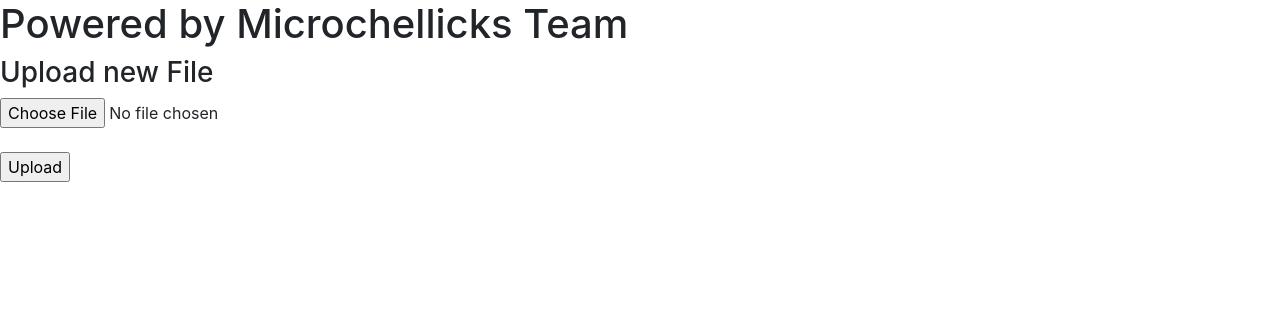
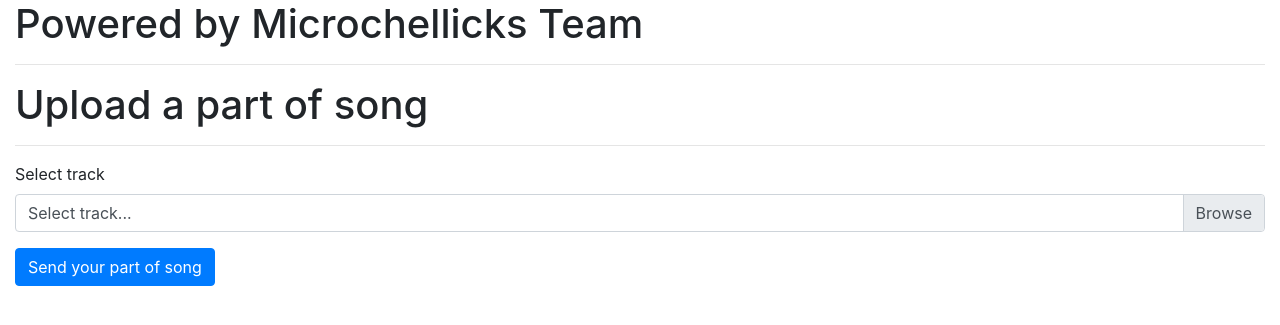
Before and after one commit to muknta/int20h, a Flask app: page / in a window 1280 px wide. Shown: the top 325 px of the page. Run offline with Flask 2, Linux system fonts and the light colour scheme; some libraries are stand-ins or nearby versions.

Commit message:
Add function for uploading file that correct works!

```diff
--- a/app/routes.py
+++ b/app/routes.py
@@ -8,33 +8,57 @@ from flask import flash, redirect, url_for
 from werkzeug.utils import secure_filename
 
 
-UPLOAD_FOLDER = '/home/dmytro/files'
-ALLOWED_EXTENSIONS = {'mp3', 'ogg'}
+def get_path():
+    os.chdir("files")
+    path = os.getcwd()
+    os.chdir("../")
+    return path
+
+print(os.getcwd())
+UPLOAD_FOLDER = get_path()
+
+app.config['ALLOWED_EXTENSIONS'] = ['MP3', 'OGG']
 
 app.config['UPLOAD_FOLDER'] = UPLOAD_FOLDER
 
 def allowed_file(filename):
-    return '.' in filename and \
-           filename.rsplit('.', 1)[1].lower() in ALLOWED_EXTENSIONS
+    if not "." in filename:
+        return False
 
-@app.route('/upload', methods=['GET', 'POST'])
+    ext = filename.rsplit(".", 1)[1]
+
+    if ext.upper() in app.config["ALLOWED_EXTENSIONS"]:
+        return True
+    else:
+        return False
+
+
+@app.route('/upload-song', methods=['GET', 'POST'])
 def upload_file():
     if request.method == 'POST':
-        # check if the post request has the file part
-        if 'file' not in request.files:
-            flash('No file part')
+        if request.files["track"]:
+            track = request.files["track"]
+            print(track)
+
+            if track.filename == "":
+                print("Image must have a filename")
+                return redirect(request.url)
+
+            if not allowed_file(track.filename):
+                print("That file extension is not allowed")
+                return redirect(request.url)
+
+            else:
+                filename = secure_filename(track.filename)
+
+                track.save(os.path.join(app.config["UPLOAD_FOLDER"], filename))
+
+            os.remove(os.path.join(app.config["UPLOAD_FOLDER"], filename))
+            print("File saved")
+
             return redirect(request.url)
-        file = request.files['file']
-        # if user does not select file, browser also
-        # submit an empty part without filename
-        if file.filename == '':
-            flash('No selected file')
-            return redirect(request.url)
-        if file and allowed_file(file.filename):
-            filename = secure_filename(file.filename)
-            file.save(os.path.join(app.config['UPLOAD_FOLDER'], filename))
-            return redirect(url_for('uploaded_file', filename=filename))
-    return render_template("init_page.html", text="SUCCESSFULL")
+
+    return render_template("init_page.html")
 
 
 @app.route('/')
--- a/app/templates/init_page.html
+++ b/app/templates/init_page.html
@@ -6,16 +6,24 @@
     <link rel="stylesheet" href="https://stackpath.bootstrapcdn.com/bootstrap/4.4.1/css/bootstrap.min.css" integrity="sha384-Vkoo8x4CGsO3+Hhxv8T/Q5PaXtkKtu6ug5TOeNV6gBiFeWPGFN9MuhOf23Q9Ifjh" crossorigin="anonymous">
 </head>
 <body>
-    <h1>Powered by Microchellicks Team</h1>
+    <div class="col">
+        <h1>Powered by Microchellicks Team</h1>
+        <hr>
+        <h1>Upload a part of song</h1>
+        <hr>
 
-    <h3>Upload new File</h3>
+        <form action="/upload-song" method="POST" enctype="multipart/form-data">
+            <div class="form-group">
+                <label>Select track</label>
+                <div class="custom-file">
+                    <input type="file" class="custom-file-input" name="track" id="track">
+                    <label class="custom-file-label" for="track">Select track...</label>
+                </div>
+            </div>
 
-    <form method=post action="/upload" enctype=multipart/form-data>
-        <input type=file name=file>
-        <br><br>
-        <input type=submit value=Upload>
-    </form>
+            <button type="submit" class="btn btn-primary">Send your part of song</button>
 
-    {{ text }}
+        </form>
+    </div>
 </body>
 </html>
```
